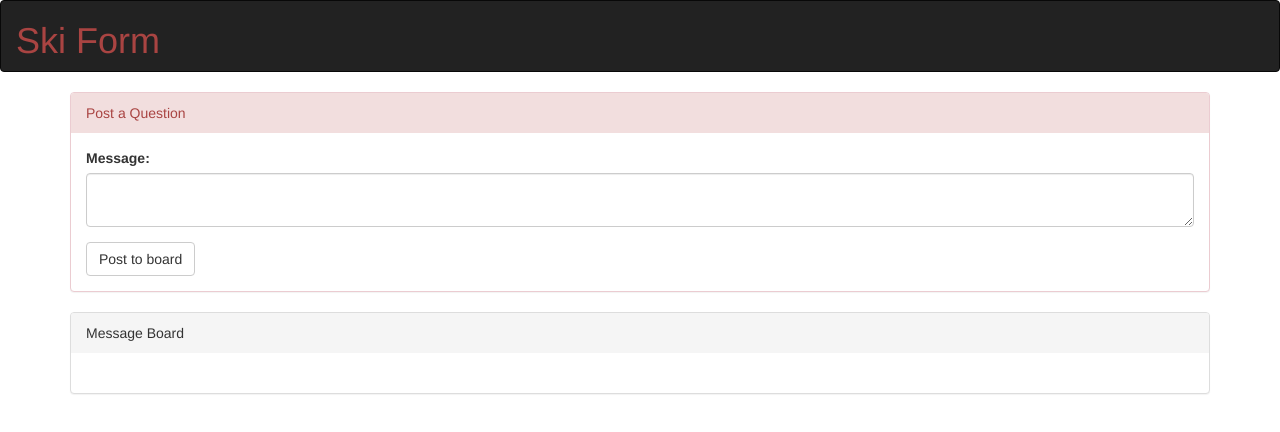
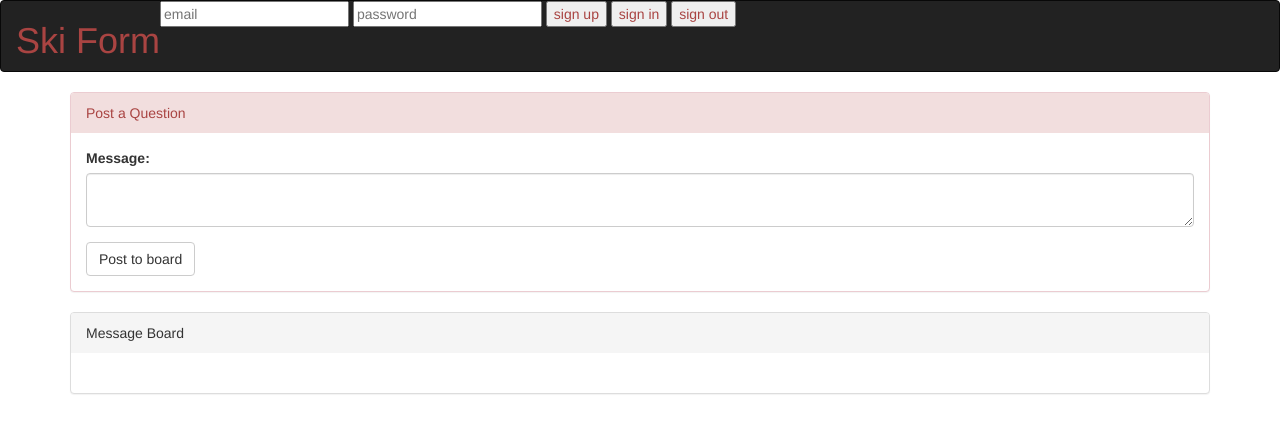
Before and after one commit to Bryan25967/SkiForm, a plain HTML site: page index.html in a window 1280 px wide. Drawn offline with nearby package versions, Linux system fonts and the light colour scheme; no server answers.

Commit message:
login / user name/ sign up buttons added

```diff
--- a/index.html
+++ b/index.html
@@ -10,7 +10,7 @@
   <!-- font awesome -->
   <link rel="stylesheet" href="https://maxcdn.bootstrapcdn.com/font-awesome/4.5.0/css/font-awesome.min.css">
 
-
+<link rel="stylesheet" href="./STYLE.css">
 
 </head>
 
@@ -22,7 +22,15 @@
       <div class="container-fluid">
         <div class="navbar-header text-danger">
           <h1>Ski Form</h1>
-        </div>
+          </div>
+          <div class="navbar-header text-danger login-div">
+            <span class='welcome'></span>
+            <input type="text" name='email' placeholder="email">
+            <input type="text" name='password' placeholder="password">
+            <button class='sign-up-button'>sign up</button>
+            <button class='sign-in-button'>sign in</button>
+            <button class='sign-out-button'>sign out</button>
+          </div>
       </div>
     </nav>
 
```
